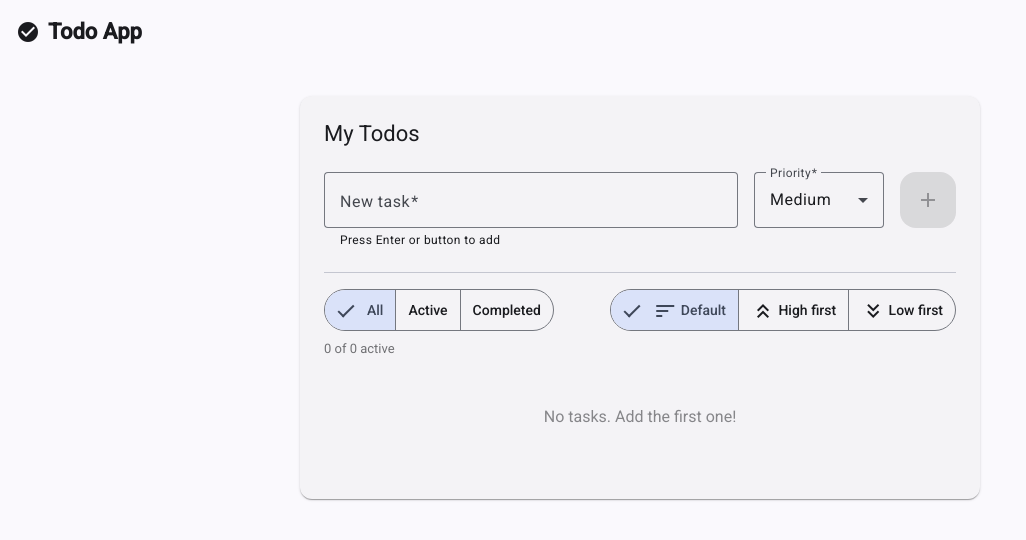
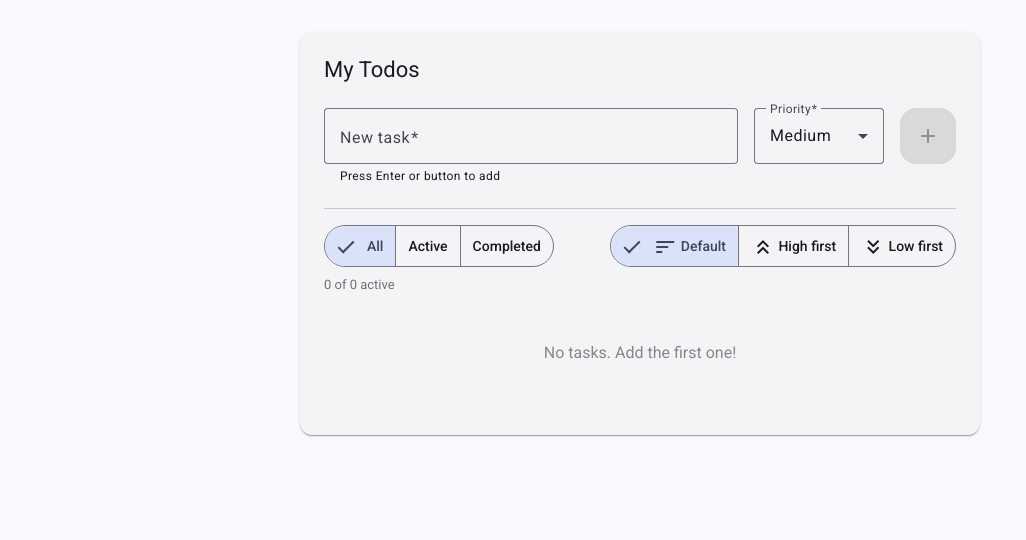
Before and after one commit to Batr02/todo-app, an Angular app: page / in a window 1280 px wide. Shown: the top 540 px of the page, without its empty margins (0-1026 px from the left). Built offline with nearby package versions, Linux system fonts and the light colour scheme.

Commit message:
remove title

```diff
--- a/src/app/app.html
+++ b/src/app/app.html
@@ -1,9 +1,3 @@
-<mat-toolbar color="primary">
-  <mat-icon>check_circle</mat-icon>
-  <span class="toolbar-title">Todo App</span>
-  <span class="spacer"></span>
-</mat-toolbar>
-
 <main class="main-content">
   <mat-card class="todo-card">
     <mat-card-header>
```
